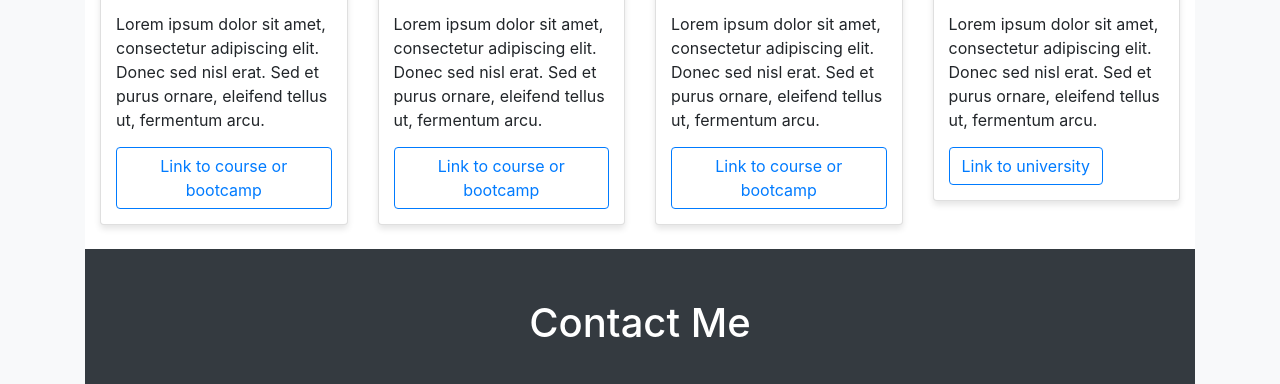
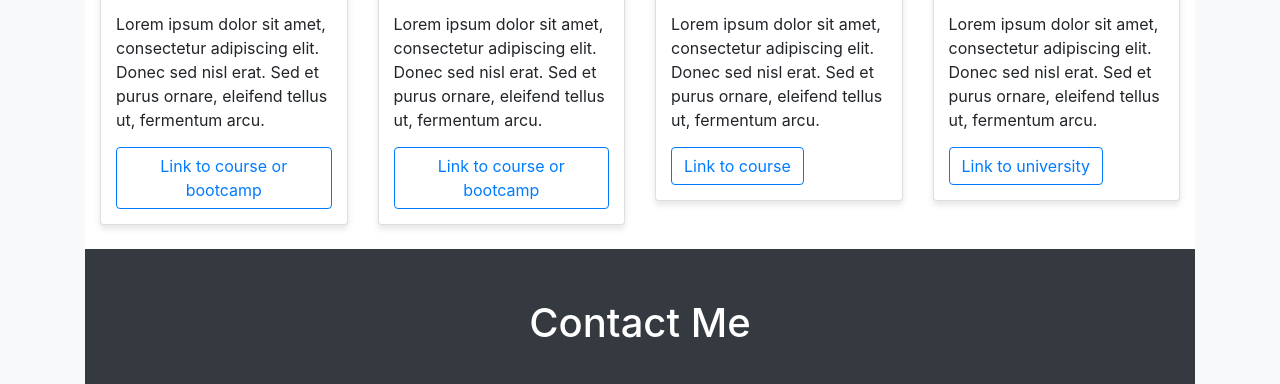
Before and after one commit to BreeMad/Portfolio-Website, a plain HTML site: page index.html in a window 1280 px wide. Shown: the part 2551-2935 px from the top of the page. Drawn offline with nearby package versions, Linux system fonts and the light colour scheme.

Commit message:
Update index.html

```diff
--- a/index.html
+++ b/index.html
@@ -272,7 +272,7 @@ html {
           <div class="card-body">
             <h5 class="card-title">SQL</h5>
             <p class="card-text">Lorem ipsum dolor sit amet, consectetur adipiscing elit. Donec sed nisl erat. Sed et purus ornare, eleifend tellus ut, fermentum arcu.</p>
-            <a href="#" class="btn btn-outline-primary">Link to course or bootcamp</a>
+            <a href="https://economics.sdsu.edu/graduate" class="btn btn-outline-primary">Link to course</a>
           </div>
         </div>
       </div>
```
